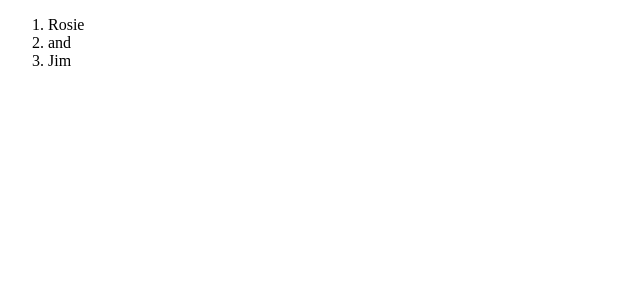
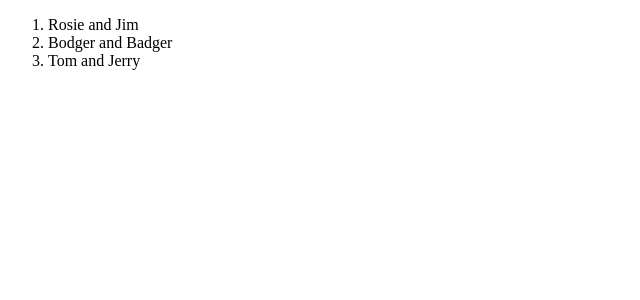
Before and after one commit to emilyjspencer/react-practice, a React (Create React App) app: page / in a window 1280 px wide. Shown: the top 300 px of the page, without its empty margins (0-640 px from the left). Built offline with nearby package versions, Linux system fonts and the light colour scheme.

Commit message:
Creates an element using JSX

```diff
--- a/src/index.js
+++ b/src/index.js
@@ -3,9 +3,6 @@
 
 
 
-const tasks = ['Rosie', 'and', 'Jim'];
-
-const element = React.createElement('ol', null, tasks.map((task, index) => React.createElement('li', { key: index }, task)))
-
+const element = <ol><li> Rosie and Jim</li> <li> Bodger and Badger</li> <li>Tom and Jerry</li> </ol>
 
 ReactDOM.render(element, document.getElementById('root'));
```
